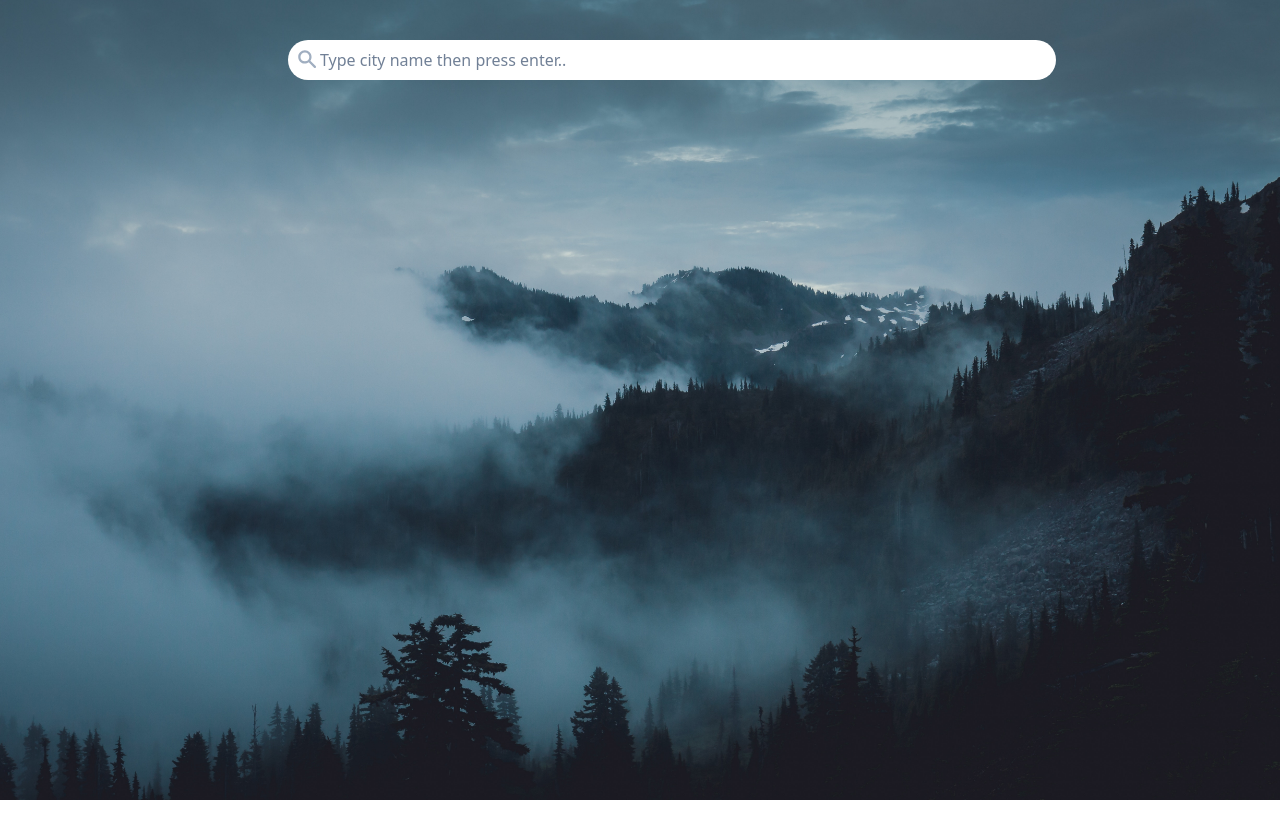
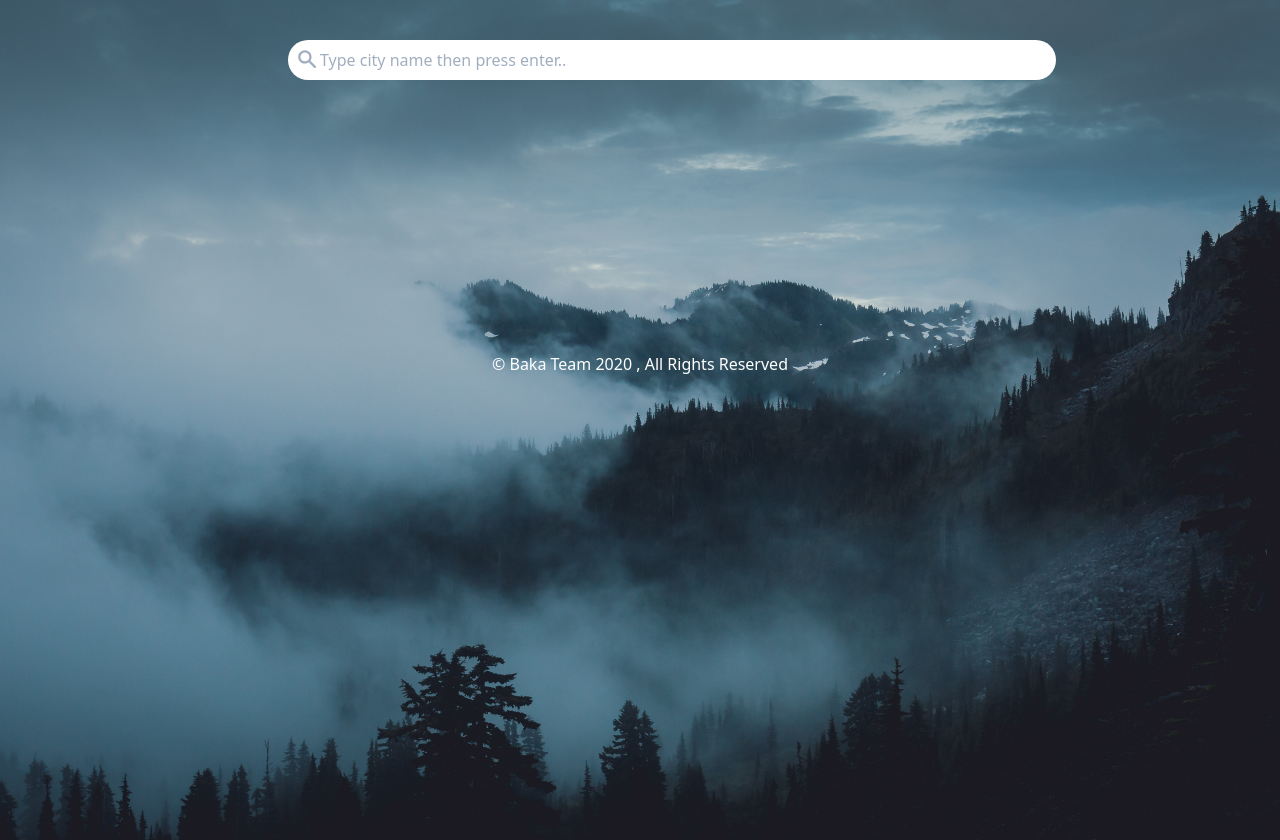
Before and after one commit to JermineJunior/weathering, a Vue app: page / in a window 1280 px wide. Before the commit the page ends 800 px from the top, so only its background shows below. Built offline with nearby package versions, Linux system fonts and the light colour scheme.

Commit message:
=ui update

```diff
--- a/public/index.html
+++ b/public/index.html
@@ -5,9 +5,9 @@
     <meta http-equiv="X-UA-Compatible" content="IE=edge">
     <meta name="viewport" content="width=device-width,initial-scale=1.0">
     <link rel="icon" href="<%= BASE_URL %>favicon.ico">
-    <title><%= htmlWebpackPlugin.options.title %></title>
+    <title>Weathering</title>
   </head>
-  <body class="cover">
+  <body class="cover min-h-screen">
     <noscript>
       <strong>We're sorry but <%= htmlWebpackPlugin.options.title %> doesn't work properly without JavaScript enabled. Please enable it to continue.</strong>
     </noscript>
--- a/src/App.vue
+++ b/src/App.vue
@@ -8,24 +8,34 @@
                           <path fill-rule="evenodd" clip-rule="evenodd" d="M8 4C5.79086 4 4 5.79086 4 8C4 10.2091 5.79086 12 8 12C10.2091 12 12 10.2091 12 8C12 5.79086 10.2091 4 8 4ZM2 8C2 4.68629 4.68629 2 8 2C11.3137 2 14 4.68629 14 8C14 9.29583 13.5892 10.4957 12.8907 11.4765L17.7071 16.2929C18.0976 16.6834 18.0976 17.3166 17.7071 17.7071C17.3166 18.0976 16.6834 18.0976 16.2929 17.7071L11.4765 12.8907C10.4957 13.5892 9.29583 14 8 14C4.68629 14 2 11.3137 2 8Z" fill="#a0aec0"/>
                       </svg>
                   </div>
-                <input class="block bg-white w-full rounded-full text-gray-800 placeholder-gray-600 pl-8 -ml-2 py-2 mr-2 focus:outline-none focus:bg-gray-200 focus:text-gray-900  mr-4"
+                  <input class="block bg-white w-full rounded-full text-gray-800 text-base placeholder-gray-500 pl-8 -ml-2 py-2 mr-2 focus:outline-none focus:bg-gray-200 focus:text-gray-900  mr-4"
                   type="text"
                   v-model="query"
                   @keypress="fetchWeather"
                   placeholder="Type city name then press enter..">
               </div>
       </div>
+    </div><!-- search -->
+
+    <div class="text-center mt-10 ml-20" v-if="typeof weather.main !='undefined'">
+      <div class="">
+        <div class="text-xl font-semibold">{{weather.name}}, {{ weather.sys.country }}</div>
+        <div class="leading-relaxed text-lg italic">{{dateBuilder()}}</div>
       </div>
-    <div class="" v-if="typeof weather.main !='undefined'">
-    <div class="">
-      <div class="">{{weather.name}}, {{ weather.sys.country }}</div>
-      <div class="">{{dateBuilder()}}</div>
+      <div class="bg-white mt-4 rounded shadow-we inline-block max-w-sm px-4 py-3 text-xl text-gray-700 font-semibold">
+        <div class="">{{Math.round(weather.main.temp) }}°c</div>
+        <div>Wind Speed {{weather.wind.speed }} KPH</div>
+        <div class="italic">{{weather.weather[0].main}}</div>
       </div>
-    <div class="weather-box">
-      <div class="temp">{{Math.round(weather.main.temp) }}°c</div>
-      <div class="weather-status">{{weather.weather[0].main}}</div>
+  </div><!-- results -->
+
+  <footer class="flex items-center justify-center mt-64 bottom-0">
+    <div class="flex items-center justify-around px-6 py-4">
+      <div class="text-white  mx-6">
+        &copy; Baka Team 2020 , All Rights Reserved
       </div>
     </div>
+  </footer>
 </div>
 </template>
 
@@ -60,28 +70,12 @@ export default {
     dateBuilder() {
       let d = new Date();
       let months = [
-        "January",
-        "February",
-        "March",
-        "April",
-        "May",
-        "June",
-        "July",
-        "August",
-        "September",
-        "October",
-        "November",
-        "December"
+        "January","February","March","April","May","June","July",
+        "August","September","October","November","December"
       ];
       let days = [
-        "Sunday",
-        "Monday",
-        "Tuesday",
-        "Wednesday",
-        "Thursday",
-        "Friday",
-        "Saturday"
-      ];
+          "Sunday","Monday","Tuesday","Wednesday","Thursday","Friday","Saturday"];
+
       let day = days[d.getDay()];
       let date = d.getDate();
       let month = months[d.getMonth()];
@@ -98,7 +92,6 @@ export default {
     background-image: url("./assets/cover.jpg");
     background-size: cover;
     background-repeat: no-repeat;
-    height: fit-content;
     transition: 0.4s;
   }
 </style>
--- a/src/assets/css/tailwind.css
+++ b/src/assets/css/tailwind.css
@@ -1,5 +1,7 @@
 @tailwind base;
 
 @tailwind components;
-
+.shadow-we{
+    box-shadow: 3px 6px rgba(0, 0, 0, 0.25);
+}
 @tailwind utilities;
```
Lines whose indentation alone changed are shown as unchanged.
